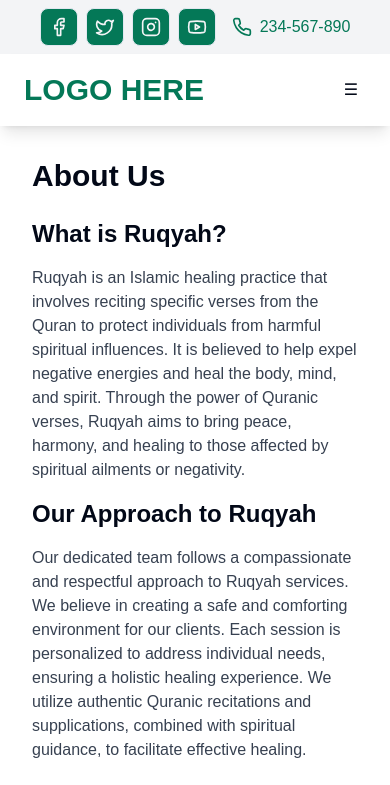
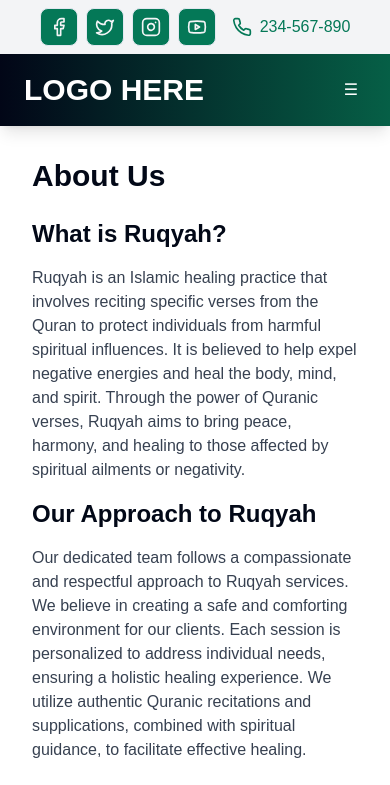
Before and after one commit to Farhan-6710/ruqyah-site, a Next.js app: page / in a window 390 px wide. Shown: the top 785 px of the page. Built offline with nearby package versions, Linux system fonts and the light colour scheme; grey boxes are pictures that could not be loaded; a web font is replaced by a local one.

Commit message:
gradients-added

```diff
--- a/src/components/Footer.tsx
+++ b/src/components/Footer.tsx
@@ -2,7 +2,7 @@ import React from "react";
 
 const Footer: React.FC = () => {
   return (
-    <footer className="bg-emerald-600 text-white py-10">
+    <footer className="bg-gradient-to-br from-slate-950 to-emerald-800 text-white py-10">
       <div className="max-w-7xl mx-auto flex gap-8 flex-col md:flex-row justify-between px-4">
         {/* Left Column */}
         <div className="flex flex-col mb-6 md:w-6/12">
--- a/src/components/Header.tsx
+++ b/src/components/Header.tsx
@@ -19,37 +19,37 @@ const Header: React.FC<HeaderProps> = () => {
   };
 
   return (
-    <header className="flex items-center justify-between p-4 bg-white shadow-lg px-6 sm:px-14">
+    <header className="flex items-center justify-between p-4 bg-gradient-to-r from-slate-950 to-emerald-800 shadow-lg px-6 sm:px-14">
       <div className="flex items-center">
-        <h2 className="text-3xl uppercase font-semibold text-emerald-700">
+        <h2 className="text-3xl uppercase font-semibold text-white">
           Logo Here
         </h2>
       </div>
-      <nav className="hidden md:flex justify-center items-center space-x-6 font-semibold uppercase text-emerald-700">
+      <nav className="hidden md:flex justify-center items-center space-x-6 font-semibold uppercase text-white">
         <Link href="/">Home</Link>
         <Link href="/">About</Link>
         <Link href="/">FAQ&apos;S</Link>
         <Link href="/">Contact</Link>
         <Link href="/">
-          <button className="bg-emerald-600 text-white px-4 py-2 rounded-md hover:bg-emerald-700 transition">
+          <button className="bg-white text-emerald-600 px-4 py-2 rounded-md hover:bg-gray-200 transition">
             Book an Appointment
           </button>
         </Link>
       </nav>
       <button
-        className="md:hidden p-2"
+        className="md:hidden p-2 text-white"
         onClick={toggleMenu}
         aria-label="Toggle Menu"
       >
         &#9776;
       </button>
       <div
-        className={`fixed inset-0 z-50 bg-white transform ${
+        className={`fixed inset-0 z-50 bg-white transform uppercase font-bold text-xl ${
           isMenuOpen ? "translate-x-0" : "-translate-x-full"
         } transition-transform duration-300`}
       >
         <button
-          className="absolute top-4 right-4 text-2xl"
+          className="absolute top-4 right-4 text-2xl lowercase font-thin"
           onClick={toggleMenu}
           aria-label="Close Menu"
         >
@@ -70,7 +70,7 @@ const Header: React.FC<HeaderProps> = () => {
           </Link>
           <Link href="/">
             <button
-              className="bg-emerald-600 text-white px-4 py-2 rounded-md hover:bg-emerald-700 transition"
+              className="bg-gradient-to-br from-slate-950 to-emerald-600 text-white px-4 py-2 rounded-md hover:bg-emerald-700 transition"
               onClick={toggleMenu}
             >
               Book an Appointment
```
